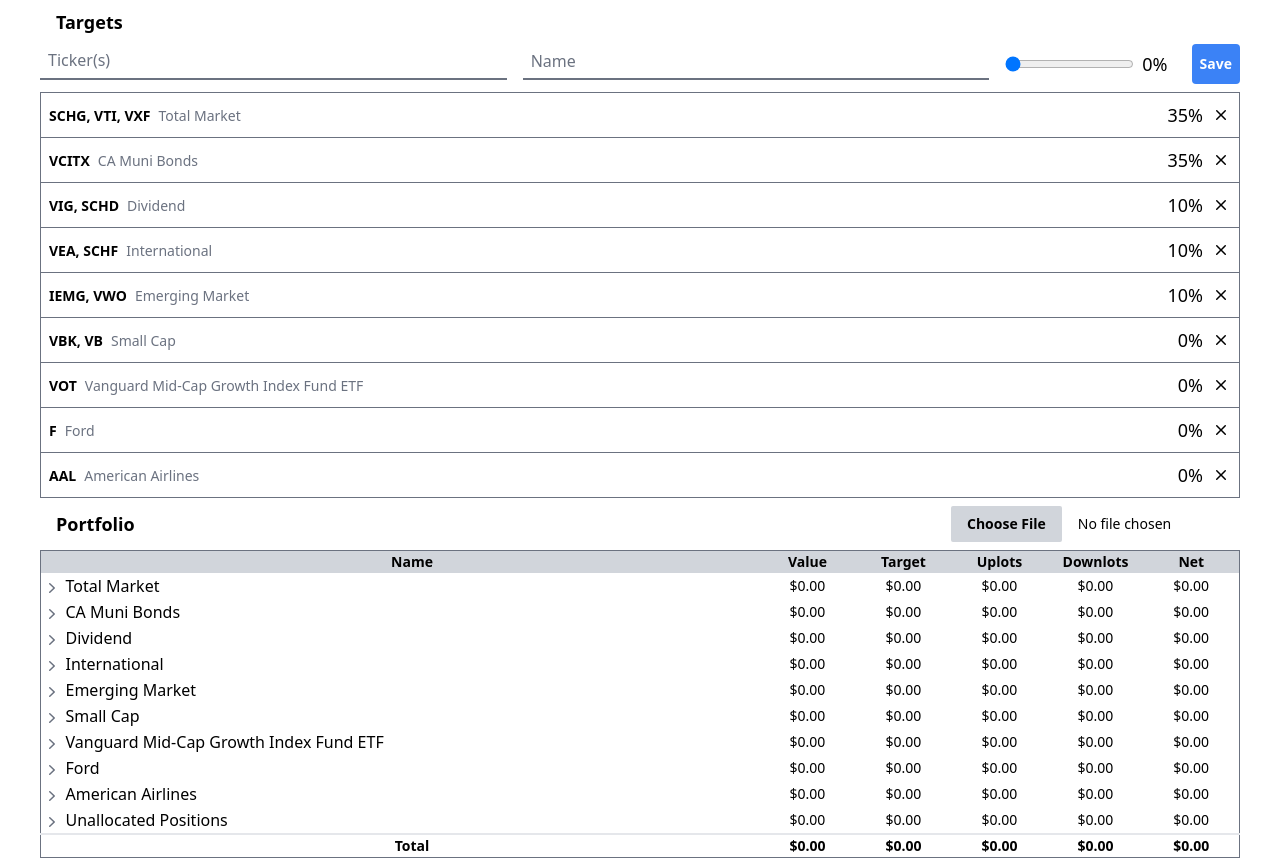
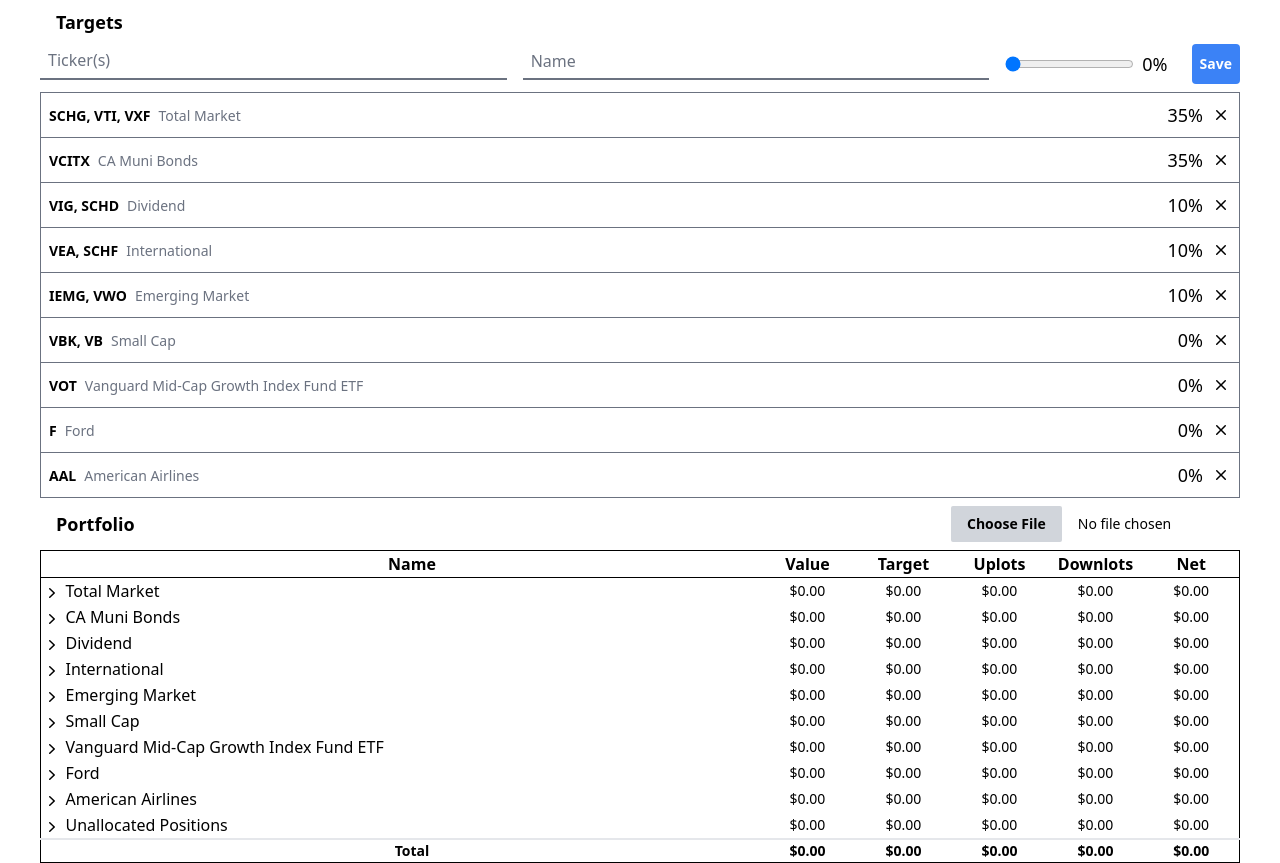
Before and after one commit to sbquinlan/portfolio_tlh, a React (Vite) app: page / in a window 1280 px wide. Built offline with nearby package versions, Linux system fonts and the light colour scheme.

Commit message:
rewrote the table stuff, still think it could be further simplified by making the sortable table support decorator columns

```diff
--- a/src/components/CollapsibleTable.tsx
+++ b/src/components/CollapsibleTable.tsx
@@ -1,27 +1,28 @@
-import React, { ReactNode, useState } from 'react';
+import React, { useMemo, useState } from 'react';
 
 import {
   IKeyable,
   TableColumn,
   SortableTableHeader,
-  SortableTable,
-  CustomColumn,
+  TSortableTableChildProps,
+  TSortableTableRowProps,
+  SortInfo,
 } from './SortableTable';
 import Chevy from './Chevy';
 
 export type TCollapsibleTableRowProps<TRow extends IKeyable> = {
-  data: TRow;
-  cols: TableColumn<TRow>[];
-};
+  fragmentComponent: React.FC<TSortableTableRowProps<TRow>>
+} & TSortableTableRowProps<TRow>;
 export function CollapsibleTableRow<TRow extends IKeyable>({
-  data,
+  row,
   cols,
+  fragmentComponent,
   children,
 }: TCollapsibleTableRowProps<TRow> & React.PropsWithChildren) {
   const [open, setOpen] = useState(false);
-  return (
-    <React.Fragment>
-      <tr key={data.key}>
+  const RowFragment = fragmentComponent;
+  const first_row = (
+    <tr key={row.key}>
       <td className="w-6">
         <Chevy
           open={open}
@@ -29,9 +30,12 @@
           enabled={children !== undefined}
         />
       </td>
-        {cols.map((c) => c.renderCell(data))}
+      <RowFragment cols={cols} row={row} />
     </tr>
-      <tr key={`${data.key}_collapsible`}>
+  );
+  const second_row = children
+    ? (
+      <tr key={`${row.key}_collapsible`}>
         <td colSpan={cols.length + 1} className="p-0">
           <div
             className={`ease-out duration-400 transition-all overflow-y-auto max-h-60 ${
@@ -42,62 +46,85 @@
           </div>
         </td>
       </tr>
+    )
+    : null;
+  return (
+    <React.Fragment>
+      {first_row}
+      {second_row}
     </React.Fragment>
   );
 }
 
-export type TCollapsibleTableProps<
-  TRow extends IKeyable,
-  TNestedRow extends IKeyable
-> = {
-  cols: TableColumn<TRow>[];
-  rows: TRow[];
-
-  nestedCols: TableColumn<TNestedRow>[];
-  nestedRows: (row: TRow) => TNestedRow[];
-
-  footer?: ReactNode;
-};
-export function CollapsibleTable<
-  TRow extends IKeyable,
-  TNestedRow extends IKeyable
->({
+export type TCollapsibleNestedChildProps<TRow extends IKeyable> = {
+  row: TRow,
+}
+export type TCollapsibleTableBodyProps<TRow extends IKeyable> = {
+  fragmentComponent: React.FC<TSortableTableRowProps<TRow>>
+  nestedComponent: React.FC<TCollapsibleNestedChildProps<TRow>>
+} & TSortableTableChildProps<TRow>
+export function CollapsibleTableBody<TRow extends IKeyable>({
   rows,
   cols,
-  nestedRows,
-  nestedCols,
-  footer,
-}: TCollapsibleTableProps<TRow, TNestedRow>) {
-  const [sorter, setSorter] = useState(() => (a: TRow, b: TRow) => 0);
-  cols = cols.slice();
-  // add header for the chevy cell
-  cols.unshift(
-    new CustomColumn(
-      () => <th key={0} />,
-      () => undefined
-    )
-  );
-
+  fragmentComponent,
+  nestedComponent
+}: TCollapsibleTableBodyProps<TRow>) {
+  const NestedComponent = nestedComponent;
   return (
-    <table className="w-full max-w-full table-auto border border-gray-500">
-      <SortableTableHeader
-        className="bg-gray-300 text-sm select-none"
-        cols={cols}
-        onSortChange={(s) => setSorter(() => s)}
-      />
     <tbody>
-        {rows.sort(sorter).map((r) => {
-          const nested = nestedRows(r);
-          return (
-            <CollapsibleTableRow key={r.key} data={r} cols={cols}>
-              {nested.length ? (
-                <SortableTable rows={nested} cols={nestedCols} />
-              ) : undefined}
+      {rows.map((r) => (
+        <CollapsibleTableRow key={r.key} row={r} cols={cols} fragmentComponent={fragmentComponent}>
+          <NestedComponent row={r} />
         </CollapsibleTableRow>
-          );
-        })}
+      ))}
     </tbody>
-      {footer}
-    </table>
   );
 }
+
+export type TCollapsibleTableProps<TRow extends IKeyable> = {
+  fragmentComponent: React.FC<TSortableTableRowProps<TRow>>,
+  nestedComponent: React.FC<TCollapsibleNestedChildProps<TRow>>,
+  footerComponent?: React.FC<TSortableTableChildProps<TRow>>,
+} & TSortableTableChildProps<TRow> & React.TableHTMLAttributes<HTMLTableElement>
+export function CollapsibleTable<TRow extends IKeyable>({
+  rows,
+  cols,
+
+  fragmentComponent,
+  nestedComponent,
+  footerComponent,
+  ... rest
+}: TCollapsibleTableProps<TRow>) {
+  const [sort, setSort] = useState<SortInfo<TRow>>([1, undefined]);
+  const [sort_dir, sort_col] = sort;
+  const sorted = rows.sort(
+    (a, b) => sort_dir * (sort_col?.sort(a, b) ?? 0)
+  )
+  const cols_for_header = useMemo(() => {
+    const new_cols = cols.slice();
+    // add header for the chevy cell
+    new_cols.unshift(
+      new TableColumn(' ', () => '')
+    );
+    return new_cols;
+  }, [cols])
+
+  const FooterComponent = footerComponent;
+  return (
+    <table className="w-full table-auto" { ... rest }>
+      <SortableTableHeader
+        className='border-b border-black'
+        cols={cols_for_header}
+        sort={sort}
+        setSort={setSort}
+      />
+      <CollapsibleTableBody
+        cols={cols}
+        rows={sorted}
+        fragmentComponent={fragmentComponent}
+        nestedComponent={nestedComponent}
+      />
+      {FooterComponent ? <FooterComponent cols={cols} rows={rows} /> : null}
+    </table>
+  )
+}
--- a/src/components/PositionSection.tsx
+++ b/src/components/PositionSection.tsx
@@ -1,52 +1,156 @@
-import { useMemo } from 'react';
+import React, { ReactNode, useMemo } from 'react';
 
 import {
-  CustomColumn,
-  ValueColumn,
+  IKeyable,
+  TableColumn,
+  StringColumn,
+  NumberColumn,
+  TSortableTableChildProps,
+  TSortableTableRowProps,
+  SortableTable
 } from './SortableTable';
-import { CollapsibleTable } from './CollapsibleTable';
 import { DisplayTargetState } from '../types/display';
 import { AccountPosition } from '../types/portfolio';
 import AccountUpload from './AccountUpload';
 import formatDollas from '../lib/formatDollas';
-
-export class MoneyColumn<TRow extends { key: string }> extends ValueColumn<
-  TRow,
-  number
-> {
+import { CollapsibleTable, TCollapsibleNestedChildProps } from './CollapsibleTable';
+class MoneyColumn<TRow extends IKeyable> extends NumberColumn<TRow> {
   constructor(
-    header: string,
+    label: string,
     getValue: (r: TRow) => number,
-    headerClassname: string = '',
-    rowClassname: string = ''
   ) {
-    super(header, '', getValue, (a, b) => b - a, headerClassname, rowClassname);
+    super(label, getValue);
   }
 
-  renderCell(r: TRow, props: React.TdHTMLAttributes<HTMLTableCellElement>) {
+  getFormattedValue(r: TRow): ReactNode {
+    return formatDollas(this.getValue(r));
+  }
+}
+
+const TARGET_COLUMNS = [
+  new StringColumn<DisplayTargetState>(
+    'Name',
+    (r) => r.name,
+  ),
+  new MoneyColumn<DisplayTargetState>(
+    'Value',
+    (r) => r.value,
+  ),
+  new MoneyColumn<DisplayTargetState>(
+    'Target',
+    (_) => 0,
+  ),
+  new MoneyColumn<DisplayTargetState>(
+    'Uplots',
+    (r) => r.uplots,
+  ),
+  new MoneyColumn<DisplayTargetState>(
+    'Downlots',
+    (r) => r.downlots,
+  ),
+  new MoneyColumn<DisplayTargetState>(
+    'Net',
+    (r) => r.uplots + r.downlots,
+  ),
+];
+const NESTED_COLUMNS = [
+  new StringColumn<AccountPosition>(
+    'Symbol',
+    (r) => r.ticker,
+  ),
+  new MoneyColumn<AccountPosition>(
+    'Value',
+    (r) => r.value,
+  ),
+  // placeholder for "target" which doesn't exist here
+  new TableColumn(
+    'Target',
+    () => '--'
+  ),
+  new MoneyColumn<AccountPosition>(
+    'Uplots',
+    (r) => r.uplots,
+  ),
+  new MoneyColumn<AccountPosition>(
+    'Downlots',
+    (r) => r.downlots,
+  ),
+  new MoneyColumn<AccountPosition>(
+    'Net',
+    (r) => r.uplots + r.downlots,
+  ),
+]
+
+function TargetTableRowFragment({
+  row,
+  cols,
+}: TSortableTableRowProps<DisplayTargetState>) {
   return (
-      <td
-        className={this.rowClassname}
-        {...props}
-        key={`${this.header}_${r.key}`}
-      >
-        {formatDollas(this.getValue(r))}
+    <React.Fragment>
+      {cols.map(c => (
+        <td key={c.key} className={c.label === 'Name' ? 'max-w-0 truncate text-left' : 'text-center text-sm w-24'}>
+          {c.getFormattedValue(row)}
         </td>
+      ))}
+    </React.Fragment>
   );
 }
 
-  renderFooter(
-    rs: TRow[],
-    props?: React.TdHTMLAttributes<HTMLTableCellElement>
-  ) {
+function TargetTableFooter({
+  rows,
+  cols
+}: TSortableTableChildProps<DisplayTargetState>) {
   return (
-      <td {...props} key={this.header}>
-        {formatDollas(
-          rs.map((r) => this.getValue(r)).reduce((acc, n) => acc + n, 0)
-        )}
+    <tfoot>
+      <tr className="border-t-2">
+        <td key='chevy' />
+        {cols.map(c => (
+          c.label === 'Name'
+          ? (
+            <td key={c.key} className='text-center text-sm font-semibold'>
+              Total
             </td>
-    );
+          )
+          : (
+            <td key={c.key} className='text-center text-sm font-semibold'>
+              {c instanceof NumberColumn ? formatDollas(rows.reduce((sum, row) => sum + c.getValue(row), 0)) : '--'}
+            </td>
+          )
+        ))}
+      </tr>
+  </tfoot>
+  )
 }
+
+function PositionTableBody({
+  rows,
+  cols,
+}: TSortableTableChildProps<AccountPosition>) {
+  return (
+    <tbody>
+      {rows.map(r => (
+        <tr key={r.key}>
+          {cols.map(c => (
+            <td key={c.key} className={c.label === 'Symbol' ? 'max-w-0 truncate text-sm font-medium pl-2' : 'text-center text-xs w-24'}>
+              {c.getFormattedValue(r)}
+            </td>
+          ))}
+        </tr>
+      ))}
+    </tbody>
+  )
+}
+
+function NestedPositionTable({
+  row
+}: TCollapsibleNestedChildProps<DisplayTargetState>) {
+  return (
+    <SortableTable
+      rows={row.holdings}
+      cols={NESTED_COLUMNS}
+      bodyComponent={PositionTableBody}
+    />
+  )
 }
 
 type TProps = {
@@ -54,91 +158,6 @@
   setPositions: (p: Map<string, AccountPosition>) => void;
 };
 function PositionSection({ positions, setPositions }: TProps) {
-  const cols = useMemo(
-    () => [
-      new ValueColumn<DisplayTargetState, string>(
-        'Name',
-        'Total',
-        (r) => r.name,
-        (a, b) => (a as string).localeCompare(b),
-        '',
-        'max-w-0 overflow-hidden whitespace-nowrap text-left'
-      ),
-      new MoneyColumn<DisplayTargetState>(
-        'Value',
-        (r) => r.value,
-        '',
-        'text-center text-sm w-24'
-      ),
-      new MoneyColumn<DisplayTargetState>(
-        'Target',
-        (_) => 0,
-        '',
-        'text-center text-sm w-24'
-      ),
-      new MoneyColumn<DisplayTargetState>(
-        'Uplots',
-        (r) => r.uplots,
-        '',
-        'text-center text-sm w-24'
-      ),
-      new MoneyColumn<DisplayTargetState>(
-        'Downlots',
-        (r) => r.downlots,
-        '',
-        'text-center text-sm w-24'
-      ),
-      new MoneyColumn<DisplayTargetState>(
-        'Net',
-        (r) => r.uplots + r.downlots,
-        '',
-        'text-center text-sm w-24'
-      ),
-    ],
-    []
-  );
-  const nestedCols = useMemo(
-    () => [
-      new ValueColumn<AccountPosition, string>(
-        'Symbol',
-        'Total',
-        (r) => r.ticker,
-        (a, b) => (a as string).localeCompare(b),
-        '',
-        'max-w-0 overflow-hidden whitespace-nowrap text-sm font-medium pl-2'
-      ),
-      new MoneyColumn<AccountPosition>(
-        'Value',
-        (r) => r.value,
-        '',
-        'text-center text-xs w-24'
-      ),
-      // placeholder for "target" which doesn't exist here
-      new CustomColumn(
-        () => <th />,
-        () => <td className="text-center text-xs w-24">--</td>
-      ),
-      new MoneyColumn<AccountPosition>(
-        'Uplots',
-        (r) => r.uplots,
-        '',
-        'text-center text-xs w-24'
-      ),
-      new MoneyColumn<AccountPosition>(
-        'Downlots',
-        (r) => r.downlots,
-        '',
-        'text-center text-xs w-24'
-      ),
-      new MoneyColumn<AccountPosition>(
-        'Net',
-        (r) => r.uplots + r.downlots,
-        '',
-        'text-center text-xs w-24'
-      ),
-    ],
-    []
-  );
   return (
     <div>
       <div className="flex flex-row items-center py-2 px-4">
@@ -146,22 +165,12 @@
         <AccountUpload onChange={(p) => setPositions(p)} />
       </div>
       <CollapsibleTable
+        className="table-auto w-full border border-black"
         rows={positions}
-        cols={cols}
-        nestedRows={(r) => r.holdings}
-        nestedCols={nestedCols}
-        footer={
-          <tfoot>
-            <tr className="border-t-2">
-              <td />
-              {cols.map((c) =>
-                c.renderFooter(positions, {
-                  className: 'text-center text-sm font-semibold',
-                })
-              )}
-            </tr>
-          </tfoot>
-        }
+        cols={TARGET_COLUMNS}
+        fragmentComponent={TargetTableRowFragment}
+        nestedComponent={NestedPositionTable}
+        footerComponent={TargetTableFooter}
       />
     </div>
   );
--- a/src/components/SortableTable.tsx
+++ b/src/components/SortableTable.tsx
@@ -1,124 +1,57 @@
-import React, { ReactNode, useState } from 'react';
+import React, { ReactNode, SetStateAction, useState } from 'react';
 import { Down, Up } from './icons';
 
 export interface IKeyable { key: string };
-
-export interface TableColumn<TRow extends IKeyable> {
-  sort(a: TRow, b: TRow): number;
-  renderHeader(
-    sort_direction?: 1 | -1 | undefined,
-    props?: React.ThHTMLAttributes<HTMLTableCellElement>
-  ): ReactNode;
-  renderCell(
-    r: TRow,
-    props?: React.TdHTMLAttributes<HTMLTableCellElement>
-  ): ReactNode;
-  renderFooter(
-    rs: TRow[],
-    props?: React.TdHTMLAttributes<HTMLTableCellElement>
-  ): ReactNode;
-}
-
-export class CustomColumn<TRow extends IKeyable>
-  implements TableColumn<TRow>
-{
+export class TableColumn<TRow extends IKeyable, TValue extends ReactNode> implements IKeyable {
   constructor(
-    private readonly _renderHeader?: (
-      sort_direction?: 1 | -1 | undefined,
-      _props?: React.ThHTMLAttributes<HTMLTableCellElement>
-    ) => ReactNode,
-    private readonly _renderCell?: (
-      r: TRow,
-      props?: React.TdHTMLAttributes<HTMLTableCellElement>
-    ) => ReactNode,
-    private readonly _renderFooter?: (
-      rs: TRow[],
-      props?: React.TdHTMLAttributes<HTMLTableCellElement>
-    ) => ReactNode,
-    private readonly _sort?: (a: TRow, b: TRow) => number
+    public readonly label: string,
+    public readonly getValue: (r: TRow) => TValue,
   ) {}
 
-  sort(a: TRow, b: TRow): number {
-    return this._sort ? this._sort(a, b) : 0;
+  get key(): string {
+    return this.label;
   }
 
-  renderHeader(
-    sort_direction?: 1 | -1 | undefined,
-    props?: React.ThHTMLAttributes<HTMLTableCellElement>
-  ): React.ReactNode {
-    return this._renderHeader
-      ? this._renderHeader(sort_direction, props)
-      : undefined;
-  }
-
-  renderCell(r: TRow, props?: React.TdHTMLAttributes<HTMLTableCellElement>) {
-    return this._renderCell ? this._renderCell(r, props) : undefined;
-  }
-
-  renderFooter(
-    rs: TRow[],
-    props?: React.TdHTMLAttributes<HTMLTableCellElement>
-  ): ReactNode {
-    return this._renderFooter ? this._renderFooter(rs, props) : undefined;
+  getFormattedValue(r: TRow): ReactNode {
+    return this.getValue(r);
   }
 }
 
-export class ValueColumn<TRow extends IKeyable, TVal extends ReactNode>
-  implements TableColumn<TRow>
+export class SortableColumn<TRow extends IKeyable, TValue extends string | number>
+  extends TableColumn<TRow, TValue>
 {
   constructor(
-    protected readonly header: string,
-    protected readonly footer: string,
-    protected readonly getValue: (r: TRow) => TVal,
-    protected readonly _valSort: (a: TVal, b: TVal) => number,
-    protected readonly headerClassname: string = '',
-    protected readonly rowClassname: string = ''
-  ) {}
+    label: string,
+    getValue: (r: TRow) => TValue,
+    public readonly sort: (a: TRow, b: TRow) => number
+  ) {
+    super(label, getValue);
+  }
+}
 
-  sort(a: TRow, b: TRow) {
-    return this._valSort(this.getValue(a), this.getValue(b));
+export class NumberColumn<TRow extends IKeyable> extends SortableColumn<TRow, number> {
+  constructor(
+    label: string,
+    getValue: (r: TRow) => number,
+  ) {
+    super(
+      label,
+      getValue,
+      (a: TRow, b: TRow) => getValue(b) - getValue(a)
+    )
   }
+}
 
-  renderHeader(
-    sort_direction?: 1 | -1 | undefined,
-    props?: React.ThHTMLAttributes<HTMLTableCellElement>
-  ): ReactNode {
-    return (
-      <th className={this.headerClassname} {...props} key={this.header}>
-        {this.header}
-        {sort_direction === 1 ? (
-          <Down className="inline-block w-5 h-5" />
-        ) : sort_direction === -1 ? (
-          <Up className="inline-block w-5 h-5" />
-        ) : undefined}
-      </th>
-    );
-  }
-
-  renderCell(
-    r: TRow,
-    props?: React.TdHTMLAttributes<HTMLTableCellElement>
-  ): ReactNode {
-    return (
-      <td
-        className={this.rowClassname}
-        {...props}
-        key={`${this.header}_${r.key}`}
-      >
-        {this.getValue(r)}
-      </td>
-    );
-  }
-
-  renderFooter(
-    rs: TRow[],
-    props?: React.TdHTMLAttributes<HTMLTableCellElement>
-  ): ReactNode {
-    return (
-      <td {...props} key={this.header}>
-        {this.footer}
-      </td>
-    );
+export class StringColumn<TRow extends IKeyable> extends SortableColumn<TRow, string> {
+  constructor(
+    label: string,
+    getValue: (r: TRow) => string,
+  ) {
+    super(
+      label,
+      getValue,
+      (a: TRow, b: TRow) => getValue(a).localeCompare(getValue(b))
+    )
   }
 }
 
@@ -133,96 +66,98 @@
   );
 }
 
-type Sorter<TRow> = (a: TRow, b: TRow) => number;
-export type TSortableProps<TRow extends IKeyable> = {
-  cols: TableColumn<TRow>[];
-  onSortChange: (s: Sorter<TRow>) => void;
-};
+export type SortInfo<TRow extends IKeyable> = [1 | -1, SortableColumn<TRow, any> | undefined];
+type TSortableColumnHeaderProps<TRow extends IKeyable> = {
+  col: TableColumn<TRow, any>,
+  direction: 1 | -1 | undefined,
+  setSort: (s: [1 | -1, SortableColumn<TRow, any>]) => void,
+} & React.ThHTMLAttributes<HTMLTableCellElement>
+export function SortableColumnHeader<TRow extends IKeyable>({
+  col,
+  direction,
+  setSort,
+  ... props
+}: TSortableColumnHeaderProps<TRow>) {
+  if (!(col instanceof SortableColumn)) {
+    return <th {... props} key={col.key}>{col.label}</th>;
+  }
+  const sort_handler = () => { setSort([direction === 1 ? -1 : 1, col]) };
+  return (
+    <th {...props} onClick={sort_handler} key={col.key}>
+      {col.label}
+      {direction === 1 ? (
+        <Down className="inline-block w-5 h-5" />
+      ) : direction === -1 ? (
+        <Up className="inline-block w-5 h-5" />
+      ) : undefined}
+    </th>
+  )
+}
+
+
+export type TSortableHeaderProps<TRow extends IKeyable> = {
+  cols: TableColumn<TRow, any>[];
+  sort: SortInfo<TRow>,
+  setSort: React.Dispatch<SetStateAction<SortInfo<TRow>>>
+} & React.HTMLAttributes<HTMLTableSectionElement>
 export function SortableTableHeader<TRow extends IKeyable>({
   cols,
-  onSortChange,
+  sort,
+  setSort,
   ...rest
-}: TSortableProps<TRow> & React.HTMLAttributes<HTMLTableSectionElement>) {
-  const [[dir, col], setSort] = useState<[1 | -1, number | undefined]>([
-    1,
-    undefined,
-  ]);
-  function toggleSort(new_col: number) {
-    const new_dir = col === new_col ? -dir : 1;
-    setSort([new_dir as 1 | -1, new_col]);
-    onSortChange(
-      (a, b) => new_dir * (new_col !== undefined ? cols[new_col].sort(a, b) : 0)
-    );
-  }
+}: TSortableHeaderProps<TRow> & React.HTMLAttributes<HTMLTableSectionElement>) {
+  const [sdir, scol] = sort;
   return (
     <TableHeader {...rest}>
-      {cols.map((c, i) =>
-        c.renderHeader(i === col ? dir : undefined, {
-          onClick: () => toggleSort(i),
-        })
-      )}
+      {cols.map(col => (
+        <SortableColumnHeader
+          key={col.key}
+          col={col}
+          direction={scol === col ? sdir : undefined}
+          setSort={setSort}
+        />
+      ))}
     </TableHeader>
   );
 }
-
-/**
- * The idea is that columns are basically a way of defining a mapped function over some
- * collection of TRow. This just displays multiple mapped functions. The header is intended
- * to provide controls / labels. The footer, aggregations / reductions of the columns.
- */
- export type TDataTableProps<TRow extends IKeyable> = {
+export type TSortableTableRowProps<TRow extends IKeyable> = {
+  row: TRow;
+  cols: TableColumn<TRow, any>[];
+}
+export type TSortableTableChildProps<TRow extends IKeyable> = {
   rows: TRow[];
-  cols: TableColumn<TRow>[];
-
-  headerComponent?: React.JSXElementConstructor<{ cols: TableColumn<TRow>[] }>,
-  bodyComponent: React.JSXElementConstructor<{ rows: TRow[], cols: TableColumn<TRow>[] }>,
-  footerComponent?: React.JSXElementConstructor<{ rows: TRow[], cols: TableColumn<TRow>[] }>,
-};
-export function DataTable<TRow extends IKeyable>({
+  cols: TableColumn<TRow, any>[];
+}
+export type TSortableTableProps<TRow extends IKeyable> = {
+  bodyComponent: React.FC<TSortableTableChildProps<TRow>>,
+  footerComponent?: React.FC<TSortableTableChildProps<TRow>>,
+} & TSortableTableChildProps<TRow> & React.TableHTMLAttributes<HTMLTableElement>
+export function SortableTable<TRow extends IKeyable>({
   rows,
   cols,
 
   bodyComponent,
   footerComponent,
   ... rest
-}: TDataTableProps<TRow>) {
-  const [sorter, setSorter] = useState(() => (_a: TRow, _b: TRow) => 0);
+}: TSortableTableProps<TRow>) {
+  const [sort, setSort] = useState<SortInfo<TRow>>([1, undefined]);
+  const [sort_dir, sort_col] = sort;
+  const sorted = rows.sort(
+    (a, b) => sort_dir * (sort_col?.sort(a, b) ?? 0)
+  )
+
   const BodyComponent = bodyComponent;
   const FooterComponent = footerComponent;
   return (
     <table className="w-full table-auto" { ... rest }>
       <SortableTableHeader
-        className="text-xs"
+        className="border-b border-black"
         cols={cols}
-        onSortChange={setSorter}
+        sort={sort}
+        setSort={setSort}
       />
-      <BodyComponent cols={cols} rows={rows.sort(sorter)} />
+      <BodyComponent cols={cols} rows={sorted} />
       {FooterComponent ? <FooterComponent cols={cols} rows={rows} /> : null}
     </table>
   )
 }
-
-export type TSortableTableProps<TRow extends IKeyable> = {
-  rows: TRow[];
-  cols: TableColumn<TRow>[];
-};
-export function SortableTable<TRow extends IKeyable>({
-  rows,
-  cols,
-}: TSortableTableProps<TRow>) {
-  const [sorter, setSorter] = useState(() => (_a: TRow, _b: TRow) => 0);
-  return (
-    <table className="w-full table-auto bg-gray-100 border-y-2">
-      <SortableTableHeader
-        className="text-xs"
-        cols={cols}
-        onSortChange={(s) => setSorter(() => s)}
-      />
-      <tbody>
-        {rows.sort(sorter).map((r) => (
-          <tr key={r.key}>{cols.map((c) => c.renderCell(r))}</tr>
-        ))}
-      </tbody>
-    </table>
-  );
-}
--- a/src/components/Tokenizer.tsx
+++ b/src/components/Tokenizer.tsx
@@ -7,7 +7,7 @@
 } & React.RefAttributes<HTMLButtonElement | null>;
 
 export type TTokenizerProps<TDataElement> = {
-  tokensComponent: React.JSXElementConstructor<TTokenListProps<TDataElement>>
+  tokensComponent: React.FC<TTokenListProps<TDataElement>>
   tokens: TDataElement[],
   onTokensChange: React.Dispatch<React.SetStateAction<TDataElement[]>>,
 } & Omit<TTypeaheadProps<TDataElement>, 'onSelectOption'>;
--- a/src/components/Typeahead.tsx
+++ b/src/components/Typeahead.tsx
@@ -12,7 +12,7 @@
 
 export type TTypeaheadProps<TDataElement> = {
   "aria-label": string,
-  listComponent: React.JSXElementConstructor<TTypeaheadListProps<TDataElement>>,
+  listComponent: React.FC<TTypeaheadListProps<TDataElement>>,
 
   onChange: React.ChangeEventHandler<HTMLInputElement>,
   options: TDataElement[],
```
Lines whose indentation alone changed are shown as unchanged.
